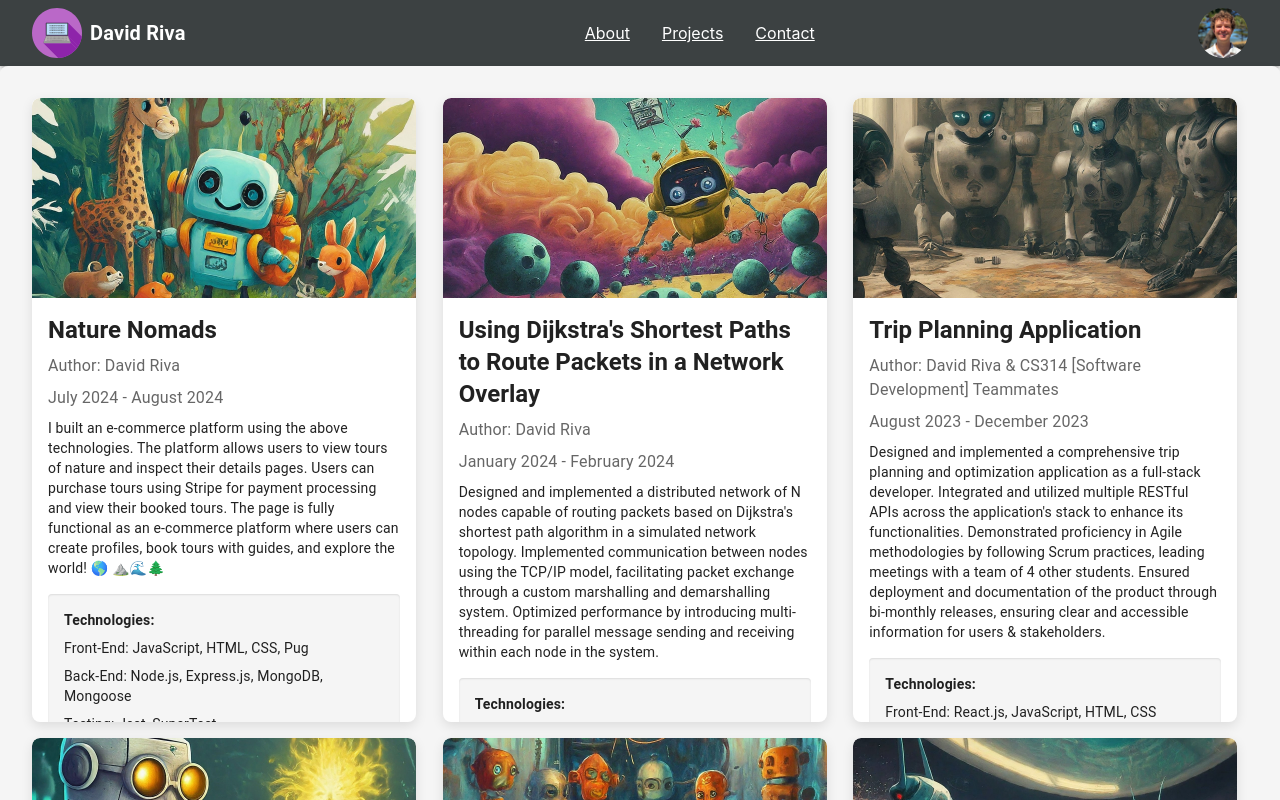
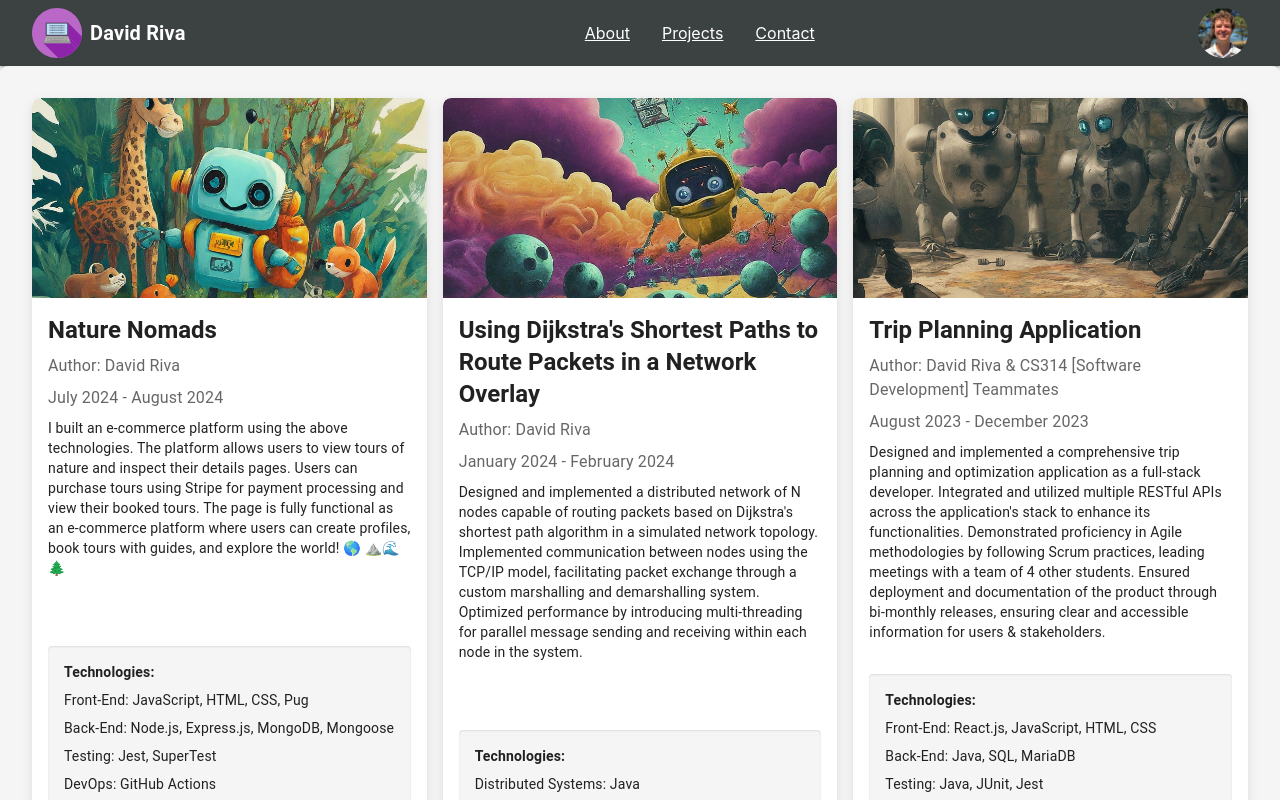
Before and after one commit to davidjriva/Personal-Portfolio, a React (Create React App) app: page /projects in a window 1280 px wide. Shown: the top 800 px of the page. Built offline with nearby package versions, Linux system fonts and the light colour scheme.

Commit message:
all cards same height in a row

```diff
--- a/src/components/ProjectCard.js
+++ b/src/components/ProjectCard.js
@@ -11,8 +11,10 @@ const ProjectCard = ({ coverImage, title, author, dateStarted, dateCompleted, de
         '&:hover': {
           boxShadow: '0 6px 16px rgba(0, 0, 0, 0.2)',
         },
-        height: '78vh',
-        width: '30vw'
+        display: 'flex',
+        flexDirection: 'column',
+        justifyContent: 'space-between', // Makes sure content is evenly spaced
+        height: '100%', // Ensure card takes up the full height of the parent
       }}
     >
       {coverImage && (
@@ -28,7 +30,8 @@ const ProjectCard = ({ coverImage, title, author, dateStarted, dateCompleted, de
           }}
         />
       )}
-      <CardContent>
+      <CardContent sx={{ flexGrow: 1, display: 'flex', flexDirection: 'column', justifyContent: 'space-between' }}>
+        <Box sx={{ mb: 2 }}>
           <Typography variant="h5" component="div" sx={{ fontWeight: 'bold', mb: 1 }}>
             {title}
           </Typography>
@@ -41,6 +44,7 @@ const ProjectCard = ({ coverImage, title, author, dateStarted, dateCompleted, de
           <Typography variant="body2" sx={{ mb: 2 }}>
             {description}
           </Typography>
+        </Box>
 
         <Box
           sx={{
--- a/src/components/Projects.js
+++ b/src/components/Projects.js
@@ -15,13 +15,22 @@ const Projects = () => {
         boxShadow: '0 4px 8px rgba(0, 0, 0, 0.1)',
       }}
     >
-      <Grid container spacing={2}>
+      <Box
+        display="flex"
+        flexDirection="row"
+        flexWrap="wrap"
+        gap={2}
+        sx={{
+          justifyContent: 'space-between',
+          alignItems: 'stretch', // Ensures all cards have the same height
+        }}
+      >
         {projectData.map((project) => (
-          <Grid item xs={12} sm={6} md={4} key={project.title}>
+          <Box key={project.title} sx={{ flex: '1 1 calc(33.333% - 16px)' }}>
             <ProjectCard {...project} />
-          </Grid>
+          </Box>
         ))}
-      </Grid>
+      </Box>
     </Box>
   );
 };
```
Lines whose indentation alone changed are shown as unchanged.
